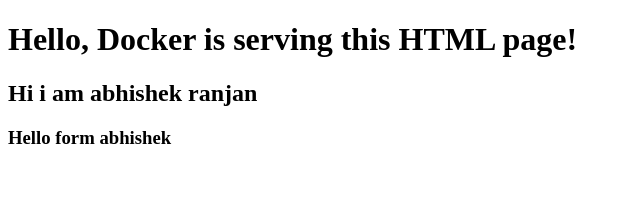
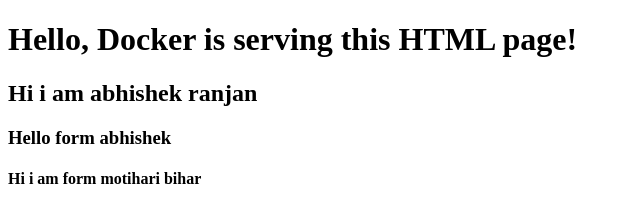
Before and after one commit to abhi-2029/CICD, a plain HTML site: page index.html in a window 1280 px wide. Shown: the whole page, without its empty margins (0-640 px from the left). Drawn offline with Linux system fonts and the light colour scheme.

Commit message:
index file updated

```diff
--- a/index.html
+++ b/index.html
@@ -8,5 +8,6 @@
     <h1>Hello, Docker is serving this HTML page!</h1>
     <h2>Hi i am abhishek ranjan</h2>
     <h3>Hello form abhishek</h3>
+    <h4>Hi i am form motihari bihar</h4>
 </body>
 </html>
```
